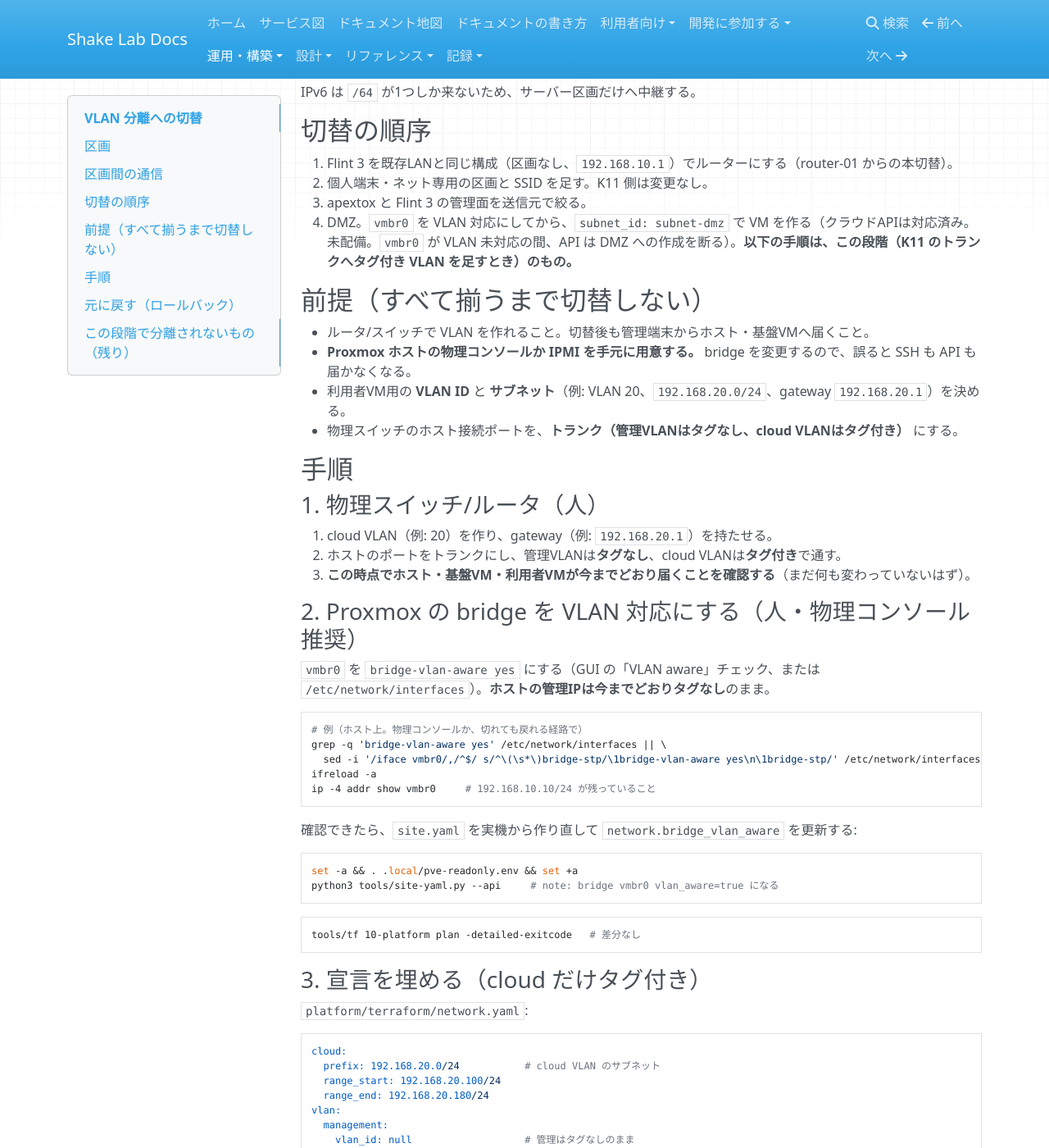
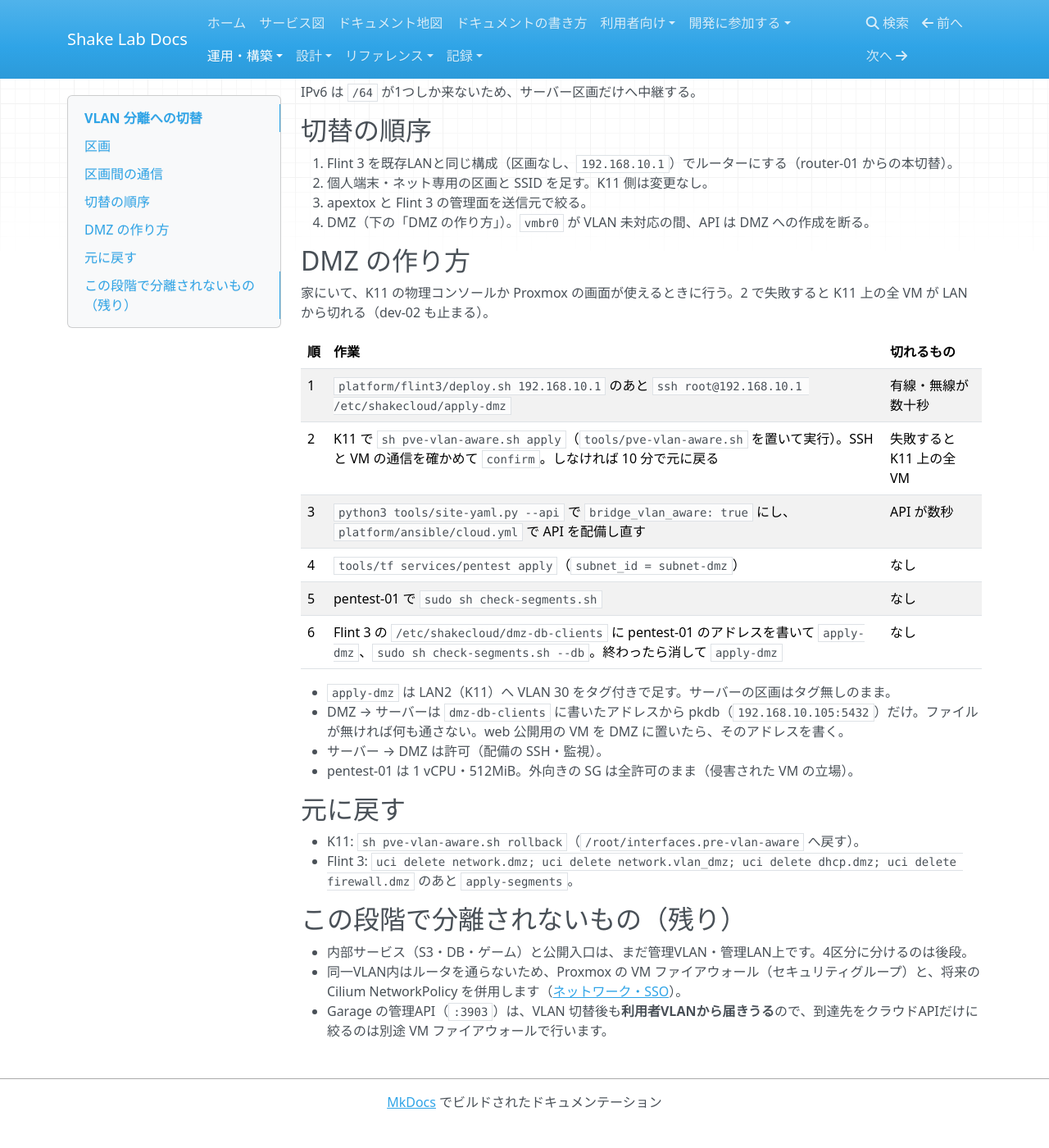
Before and after one commit to rurutheGeek/shake-cloud, an MkDocs documentation site: the page built from docs/operations/vlan.md, in a window 1280 px wide and 1400 px high, scrolled down 1272 px. Shown: the whole window at 82% size. Built offline with MkDocs 1.6.1, drawn with Linux system fonts in a browser that asks for light colours; nearby versions of some CDN libraries; a script that is not in the unit is left out; after the commit the page ends 2644 px from its top, so only the background shows below that; some of the changed text lies outside the part shown.

Commit message:
feat(dmz): DMZ と区画の侵入検査を準備し、iPhone の予約を台帳へ足す
- Flint 3 に apply-dmz を追加（VLAN 30 を LAN2 にタグ付き、DMZ → サーバーは pkdb の 5432 だけ）
- K11 の vmbr0 を VLAN 対応にするスクリプト（10 分で自動的に元へ戻る）
- 検査用 VM pentest-01（1 vCPU・512MiB）と区画の到達検査スクリプト
- iPhone を個人端末の区画に 192.168.40.90 で予約

Co-Authored-By: Claude Opus 5.5 <noreply@anthropic.com>

````diff
--- a/docs/operations/vlan.md
+++ b/docs/operations/vlan.md
@@ -38,7 +38,7 @@ tags:
 | 個人端末 → ネット専用 | 印刷と家電のローカル制御に要るポートのみ |
 | サーバー → ネット専用 | apps-01 からプリンター・Eufy・SwitchBot、monitor-01 からの監視のみ |
 | サーバー → 個人端末 | 拒否 |
-| DMZ → サーバー | 公開に要るバックエンドの特定ポートのみ |
+| DMZ → サーバー | pkdb（apps-01:5432）のみ。送信元は `dmz-db-clients` に書いた VM だけ |
 | 開発用の VM（dev-01・dev-02）→ 個人端末 | 許可（実機のスマホへの adb・Flutter の実機実行） |
 | ネット専用 → 他区画 | 拒否 |
 | Tailscale → サーバー・個人端末 | 許可。ネット専用へは入れない |
@@ -50,113 +50,30 @@ IPv6 は `/64` が1つしか来ないため、サーバー区画だけへ中継
 1. Flint 3 を既存LANと同じ構成（区画なし、`192.168.10.1`）でルーターにする（router-01 からの本切替）。
 2. 個人端末・ネット専用の区画と SSID を足す。K11 側は変更なし。
 3. apextox と Flint 3 の管理面を送信元で絞る。
-4. DMZ。`vmbr0` を VLAN 対応にしてから、`subnet_id: subnet-dmz` で VM を作る（クラウドAPIは対応済み。未配備。`vmbr0` が VLAN 未対応の間、API は DMZ への作成を断る）。**以下の手順は、この段階（K11 のトランクへタグ付き VLAN を足すとき）のもの。**
+4. DMZ（下の「DMZ の作り方」）。`vmbr0` が VLAN 未対応の間、API は DMZ への作成を断る。
 
-## 前提（すべて揃うまで切替しない）
+## DMZ の作り方
 
-- ルータ/スイッチで VLAN を作れること。切替後も管理端末からホスト・基盤VMへ届くこと。
-- **Proxmox ホストの物理コンソールか IPMI を手元に用意する。** bridge を変更するので、誤ると SSH も API も届かなくなる。
-- 利用者VM用の **VLAN ID** と **サブネット**（例: VLAN 20、`192.168.20.0/24`、gateway `192.168.20.1`）を決める。
-- 物理スイッチのホスト接続ポートを、**トランク（管理VLANはタグなし、cloud VLANはタグ付き）** にする。
+家にいて、K11 の物理コンソールか Proxmox の画面が使えるときに行う。2 で失敗すると K11 上の全 VM が LAN から切れる（dev-02 も止まる）。
 
-## 手順
+| 順 | 作業 | 切れるもの |
+| --- | --- | --- |
+| 1 | `platform/flint3/deploy.sh 192.168.10.1` のあと `ssh root@192.168.10.1 /etc/shakecloud/apply-dmz` | 有線・無線が数十秒 |
+| 2 | K11 で `sh pve-vlan-aware.sh apply`（`tools/pve-vlan-aware.sh` を置いて実行）。SSH と VM の通信を確かめて `confirm`。しなければ 10 分で元に戻る | 失敗すると K11 上の全 VM |
+| 3 | `python3 tools/site-yaml.py --api` で `bridge_vlan_aware: true` にし、`platform/ansible/cloud.yml` で API を配備し直す | API が数秒 |
+| 4 | `tools/tf services/pentest apply`（`subnet_id = subnet-dmz`） | なし |
+| 5 | pentest-01 で `sudo sh check-segments.sh` | なし |
+| 6 | Flint 3 の `/etc/shakecloud/dmz-db-clients` に pentest-01 のアドレスを書いて `apply-dmz`、`sudo sh check-segments.sh --db`。終わったら消して `apply-dmz` | なし |
 
-### 1. 物理スイッチ/ルータ（人）
+- `apply-dmz` は LAN2（K11）へ VLAN 30 をタグ付きで足す。サーバーの区画はタグ無しのまま。
+- DMZ → サーバーは `dmz-db-clients` に書いたアドレスから pkdb（`192.168.10.105:5432`）だけ。ファイルが無ければ何も通さない。web 公開用の VM を DMZ に置いたら、そのアドレスを書く。
+- サーバー → DMZ は許可（配備の SSH・監視）。
+- pentest-01 は 1 vCPU・512MiB。外向きの SG は全許可のまま（侵害された VM の立場）。
 
-1. cloud VLAN（例: 20）を作り、gateway（例: `192.168.20.1`）を持たせる。
-2. ホストのポートをトランクにし、管理VLANは**タグなし**、cloud VLANは**タグ付き**で通す。
-3. **この時点でホスト・基盤VM・利用者VMが今までどおり届くことを確認する**（まだ何も変わっていないはず）。
+## 元に戻す
 
-### 2. Proxmox の bridge を VLAN 対応にする（人・物理コンソール推奨）
-
-`vmbr0` を `bridge-vlan-aware yes` にする（GUI の「VLAN aware」チェック、または `/etc/network/interfaces`）。**ホストの管理IPは今までどおりタグなし**のまま。
-
-```bash
-# 例（ホスト上。物理コンソールか、切れても戻れる経路で）
-grep -q 'bridge-vlan-aware yes' /etc/network/interfaces || \
-  sed -i '/iface vmbr0/,/^$/ s/^\(\s*\)bridge-stp/\1bridge-vlan-aware yes\n\1bridge-stp/' /etc/network/interfaces
-ifreload -a
-ip -4 addr show vmbr0     # 192.168.10.10/24 が残っていること
-```
-
-確認できたら、`site.yaml` を実機から作り直して `network.bridge_vlan_aware` を更新する:
-
-```bash
-set -a && . .local/pve-readonly.env && set +a
-python3 tools/site-yaml.py --api     # note: bridge vmbr0 vlan_aware=true になる
-```
-
-```bash
-tools/tf 10-platform plan -detailed-exitcode   # 差分なし
-```
-
-### 3. 宣言を埋める（cloud だけタグ付き）
-
-`platform/terraform/network.yaml`:
-
-```yaml
-cloud:
-  prefix: 192.168.20.0/24           # cloud VLAN のサブネット
-  range_start: 192.168.20.100/24
-  range_end: 192.168.20.180/24
-vlan:
-  management:
-    vlan_id: null                   # 管理はタグなしのまま
-  cloud:
-    vlan_id: 20                     # 利用者VMの VLAN
-```
-
-```bash
-tools/tf 10-platform plan            # NetBox の IP Range が cloud VLAN のサブネットへ移る
-tools/tf 10-platform apply
-```
-
-`vlan.management.vlan_id` を設定した場合は、**bridge が vlan-aware でないと plan が precondition で止まります**（`managed-host` モジュール）。半端な状態で作らないための歯止めです。
-
-### 4. クラウドAPI を配備する
-
-```bash
-sops exec-env platform/sops/netbox-inventory.sops.yaml \
-  'ANSIBLE_PRIVATE_KEY_FILE=~/.ssh/id_ed25519_pve .venv/bin/ansible-playbook \
-     -i platform/ansible/inventory.netbox.yml platform/ansible/cloud.yml'
-```
-
-`render_site.py` が `network.vlan_id`（cloud）と `network.bridge_vlan_aware` を `site.json` へ入れる。**API は、cloud VLAN を設定したのに bridge が未対応なら起動を拒否します**（`site.Validate`）。以後、APIが作るVMは `net0` に `tag=<cloud vlan>` が付きます。
-
-確認: 新しく使い捨てVMを1台作り、Proxmox の config で `net0` に `tag=20` が付き、ゲストへ SSH できること。SG も従来どおり効くこと。
-
-```bash
-tools/verify-instances.py     # 作成→SSH→削除まで。残骸なし
-```
-
-### 5. 既存の利用者VM（game1 など）
-
-既存VMは NIC にタグが付いていません。利用するなら、停止して1回タグを付けて載せ替える（または作り直す）。
-
-```bash
-# 例: game1（VMID 100）。値は実際のMAC・bridge・VLANに合わせる
-ssh root@192.168.10.10 'qm set 100 -net0 virtio=BC:24:11:F1:A4:EF,bridge=vmbr0,firewall=1,tag=20'
-```
-
-アドレスも cloud VLAN のサブネットへ移す（seed ISO／静的に設定している場合）。
-
-## 元に戻す（ロールバック）
-
-**まず `vlan.cloud.vlan_id` を null に戻して API を配備し直す**（新規VMがタグなしに戻る）。
-
-```bash
-# network.yaml の vlan.cloud.vlan_id を null に戻す
-tools/tf 10-platform apply
-# cloud.yml を再実行して site.json を戻す
-```
-
-既存VMのタグを外す:
-
-```bash
-ssh root@192.168.10.10 'qm set 100 -net0 virtio=BC:24:11:F1:A4:EF,bridge=vmbr0,firewall=1'
-```
-
-bridge の `bridge-vlan-aware` は、タグを使わなくなってから外す。**管理が届かなくなる操作は、必ず物理コンソールの前で行い、直後に到達性を確認する。**
+- K11: `sh pve-vlan-aware.sh rollback`（`/root/interfaces.pre-vlan-aware` へ戻す）。
+- Flint 3: `uci delete network.dmz; uci delete network.vlan_dmz; uci delete dhcp.dmz; uci delete firewall.dmz` のあと `apply-segments`。
 
 ## この段階で分離されないもの（残り）
 
````
Also changed, not shown: 11 other files.
